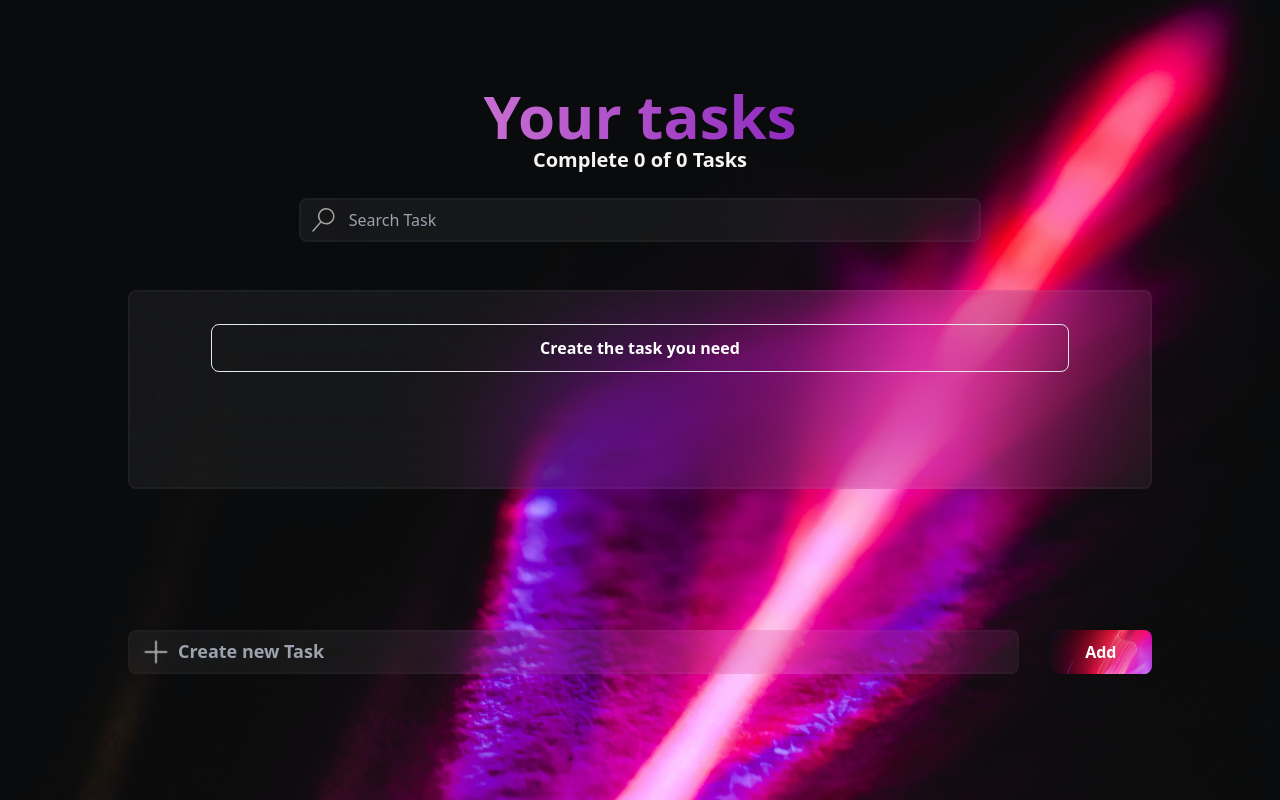
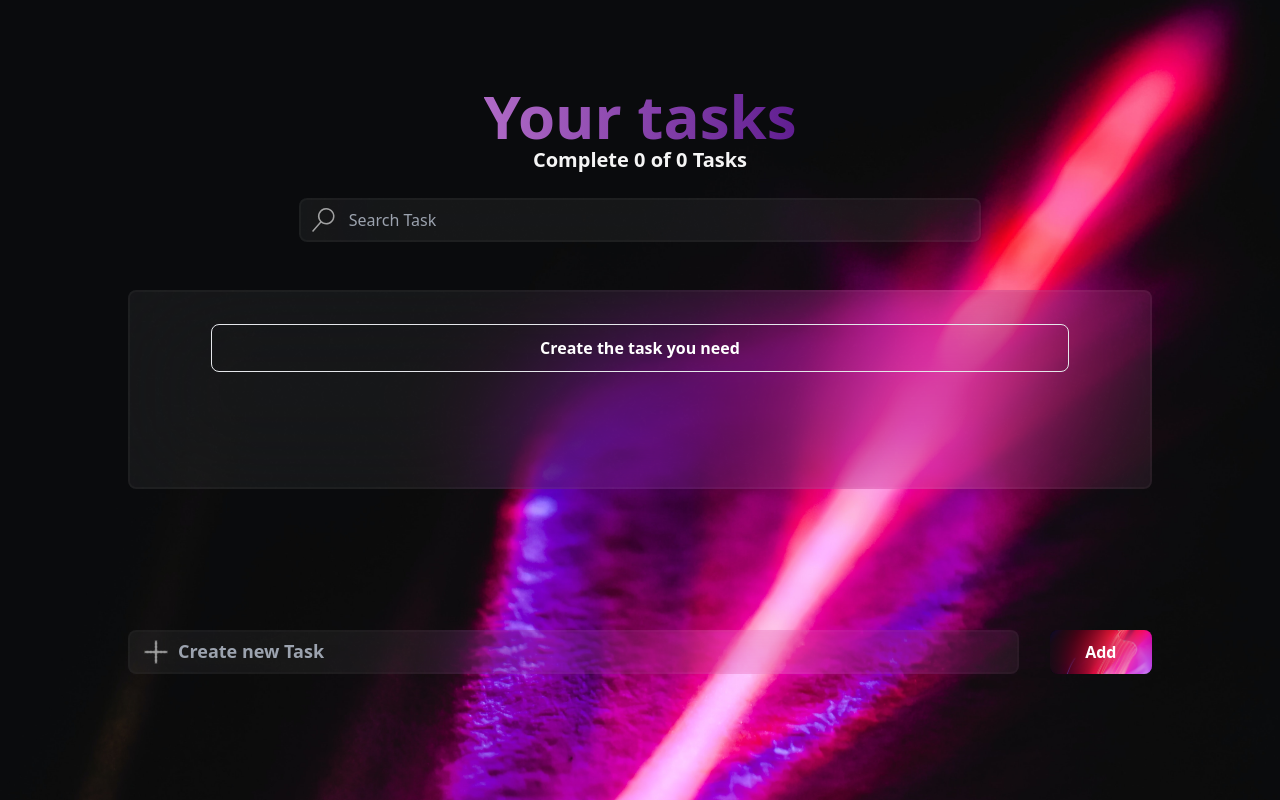
Before and after one commit to estebandelcid/To-Do, a React (Create React App) app: page / in a window 1280 px wide. Built offline with nearby package versions, Linux system fonts and the light colour scheme.

Commit message:
[change] Color title

```diff
--- a/src/components/TodoCounter.jsx
+++ b/src/components/TodoCounter.jsx
@@ -7,7 +7,7 @@ const TodoCounter = () => {
     return (
       <div className="flex flex-col items-center ">
         <h1
-          className=" text-6xl font-extrabold text-transparent bg-clip-text bg-gradient-to-r from-[#feb0e4] to-[#8f2abf] animate-bmove "
+          className=" text-6xl font-extrabold text-transparent bg-clip-text bg-gradient-to-r from-[#feb5fb] to-[#5f1d90] animate-bmove "
           style={{
             backgroundSize: "200%",
           }}
```
